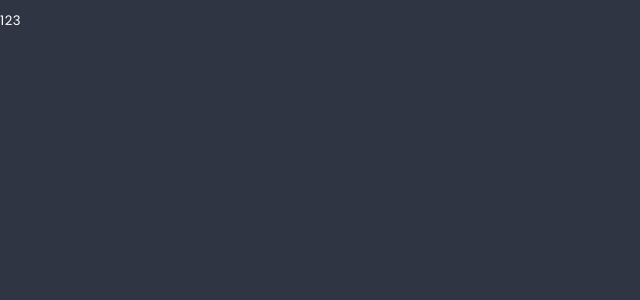
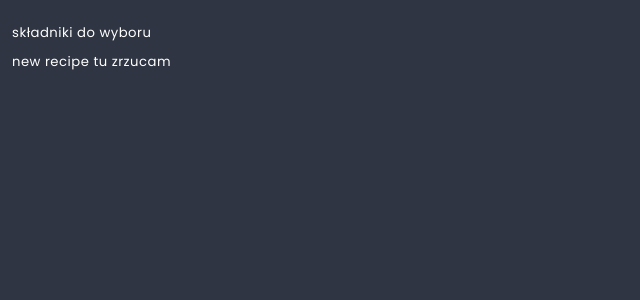
Before and after one commit to Lukasz-Krolak/React-M-d-d, a React app: page / in a window 1280 px wide. Shown: the top 300 px of the page, without its empty margins (0-640 px from the left). Built offline with nearby package versions, Linux system fonts and the light colour scheme.

Commit message:
add working route

```diff
--- a/src/components/App/App.js
+++ b/src/components/App/App.js
@@ -1,18 +1,17 @@
 import React from 'react';
-// import Home from '../Views/Home';
-// import MyRecipe from '../Views/MyRecipe';
-// import styles from './App.scss';
-import {BrowserRouter} from 'react-router-dom';
+import Home from '../Views/Home/Home';
+import MyRecipe from '../Views/MyRecipe/MyRecipe';
+import styles from './App.scss';
+import {BrowserRouter, Route} from 'react-router-dom';
 
 function App () {
   return (
     <BrowserRouter>
       <div className='App'>
-        <p>123</p>
-        {/* <main className={styles.component}>
+        <main className={styles.component}>
           <Route exact path="/" component={Home} />
           <Route exact path="/myrecipe" component={MyRecipe} />
-        </main> */}
+        </main>
       </div>
     </BrowserRouter>
   );
--- a/src/components/Views/Home/Home.js
+++ b/src/components/Views/Home/Home.js
@@ -2,25 +2,21 @@ import React from 'react';
 //import styles from './Home.scss';
 import Board from '../../Board/Board';
 import NewRecipe from '../../NewRecipe/NewRecipe';
-import PropTypes from 'prop-types';
-import Container from '../Container/Container';
 
 class Home extends React.Component {
 
   static propTypes = {
-    title: PropTypes.node,
-    subtitle: PropTypes.node,
-    lists: PropTypes.array.isRequired,
+
   }
 
   render() {
     return (
-      <Container>
+      <div>
         <main>
           <Board/>
           <NewRecipe/>
         </main>
-      </Container>
+      </div>
     );
   }
 }
--- a/src/components/Views/MyRecipe/MyRecipe.js
+++ b/src/components/Views/MyRecipe/MyRecipe.js
@@ -1,7 +1,7 @@
-import React, { Component } from 'react';
+import React from 'react';
 
 
-class MyRecipe extends Component {
+class MyRecipe extends React.Component {
   render(){
     return(
       <div>
```
